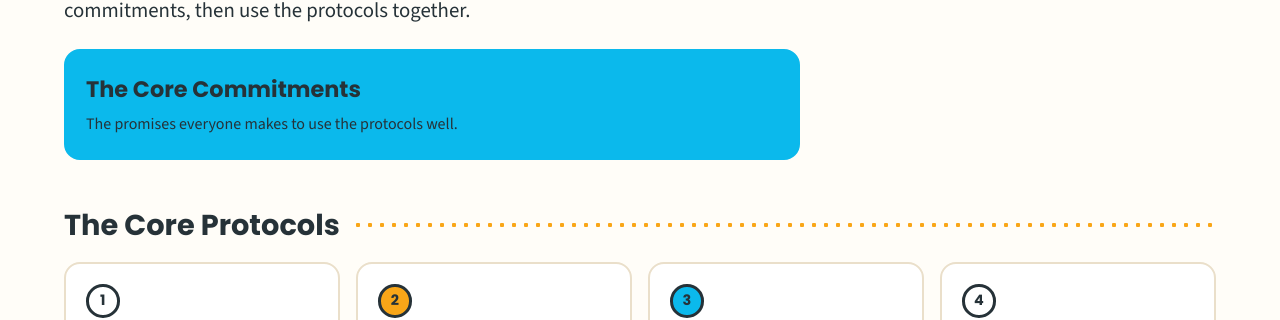
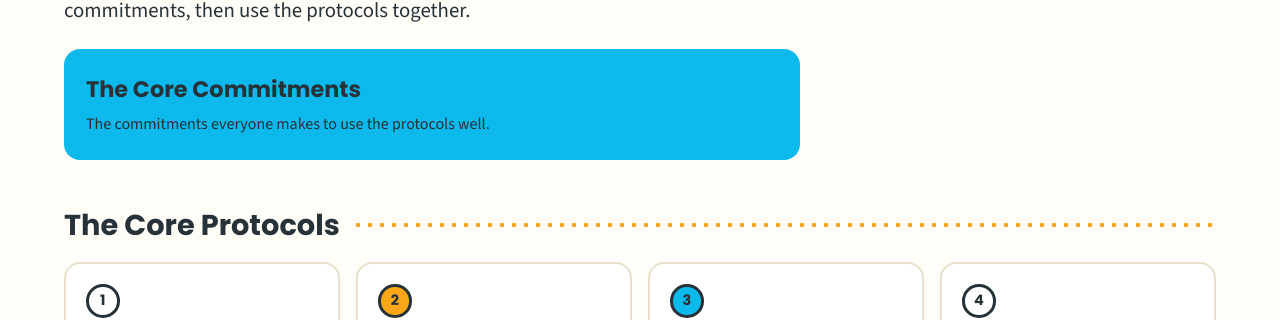
Before and after one commit to rkasper/the-core-protocols, a Jekyll site: the page built from index.md, in a window 1280 px wide. Shown: the part 675-995 px from the top of the page. Built offline with Jekyll 4.4.1, drawn with Linux system fonts in a browser that asks for light colours.

Commit message:
Say "commitments", not "promises", on the home pages
Co-Authored-By: Claude Opus 5.5 <noreply@anthropic.com>

```diff
--- a/_data/nav.yml
+++ b/_data/nav.yml
@@ -5,7 +5,7 @@ en:
   commitments:
     - title: The Core Commitments
       url: /corecommitments.html
-      summary: The promises everyone makes to use the protocols well.
+      summary: The commitments everyone makes to use the protocols well.
   protocols:
     - title: Pass
       url: /protocols/pass.html
@@ -84,7 +84,7 @@ fr:
   commitments:
     - title: Les Engagements Fondamentaux
       url: /fr/engagements.html
-      summary: Les promesses que chacun fait pour bien utiliser les protocoles.
+      summary: Les engagements que chacun prend pour bien utiliser les protocoles.
   protocols:
     - title: Passer
       url: /fr/protocoles/passer.html
```
